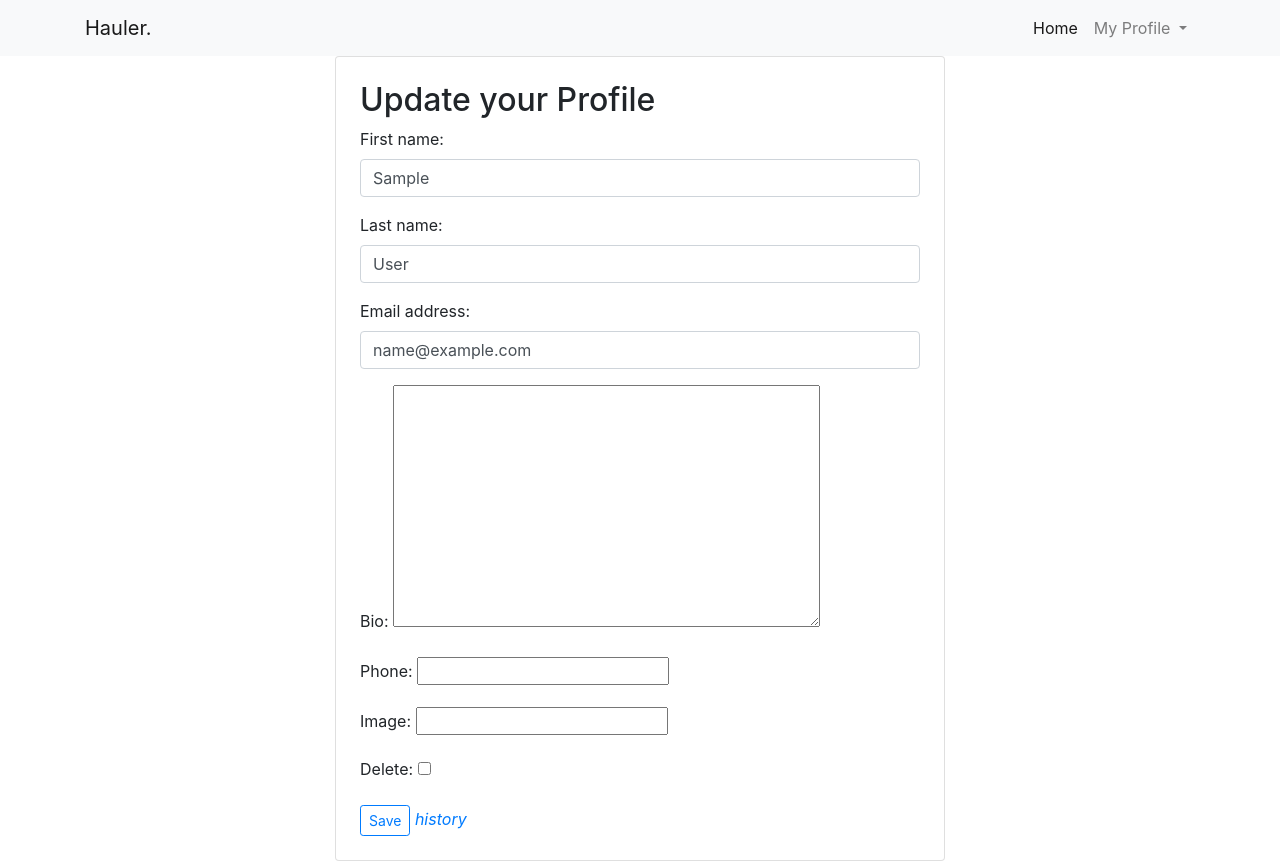
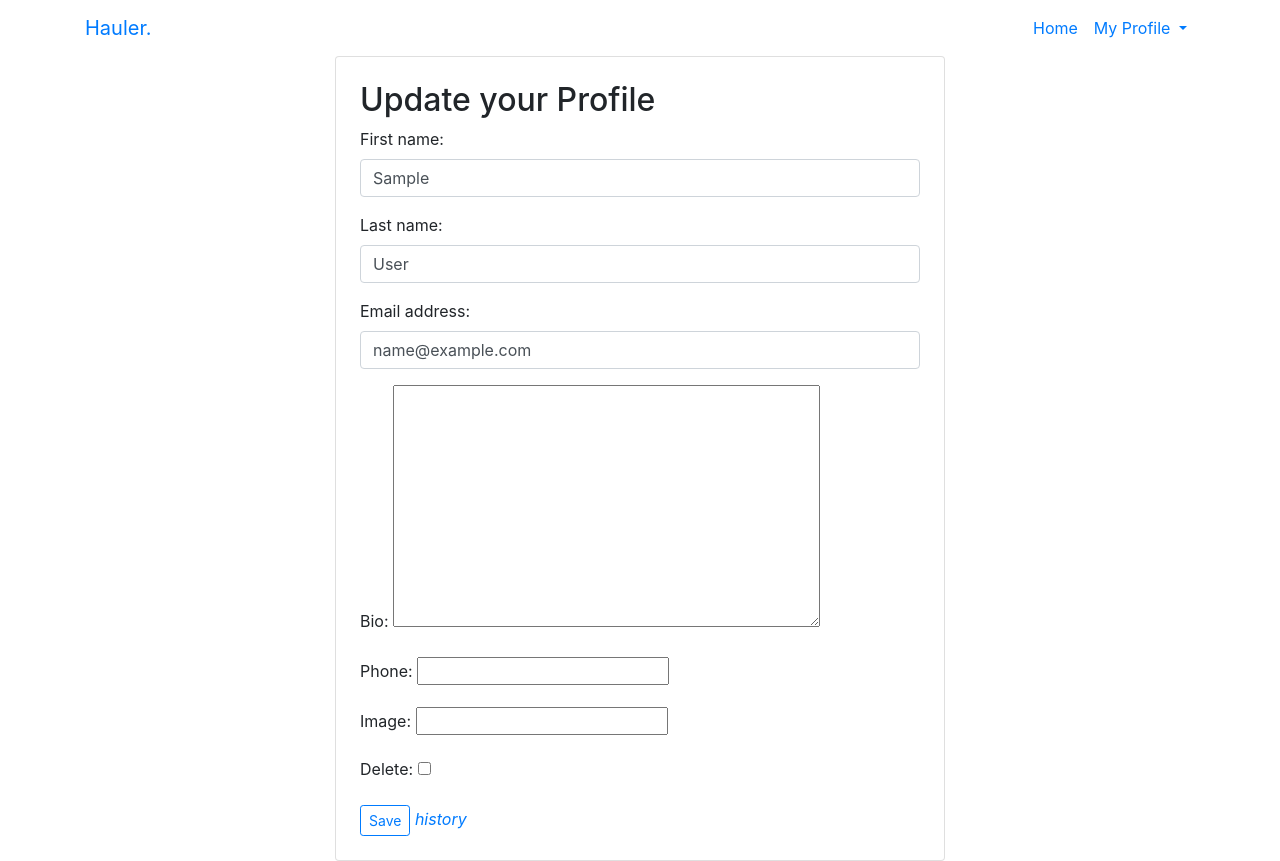
Before and after one commit to Developer-Gitonga/Hauler, a Django app: page /profile/1/update/ in a window 1280 px wide. Run offline with Django 4.2, Linux system fonts and the light colour scheme; the visitor is signed in with stand-in values (Sample User, id 1); data comes from the database, SQL or seed files in the repository; some libraries are stand-ins or nearby versions.

Commit message:
rm default nav styling

```diff
--- a/templates/haul/nav.html
+++ b/templates/haul/nav.html
@@ -1,4 +1,4 @@
-<nav class="navbar navbar-expand-lg navbar-light bg-light">
+<nav class="navbar navbar-expand-lg top-nav">
   <div class="container">
     <a class="navbar-brand" href="{% url 'home' %}">Hauler.</a>
     <button
```
